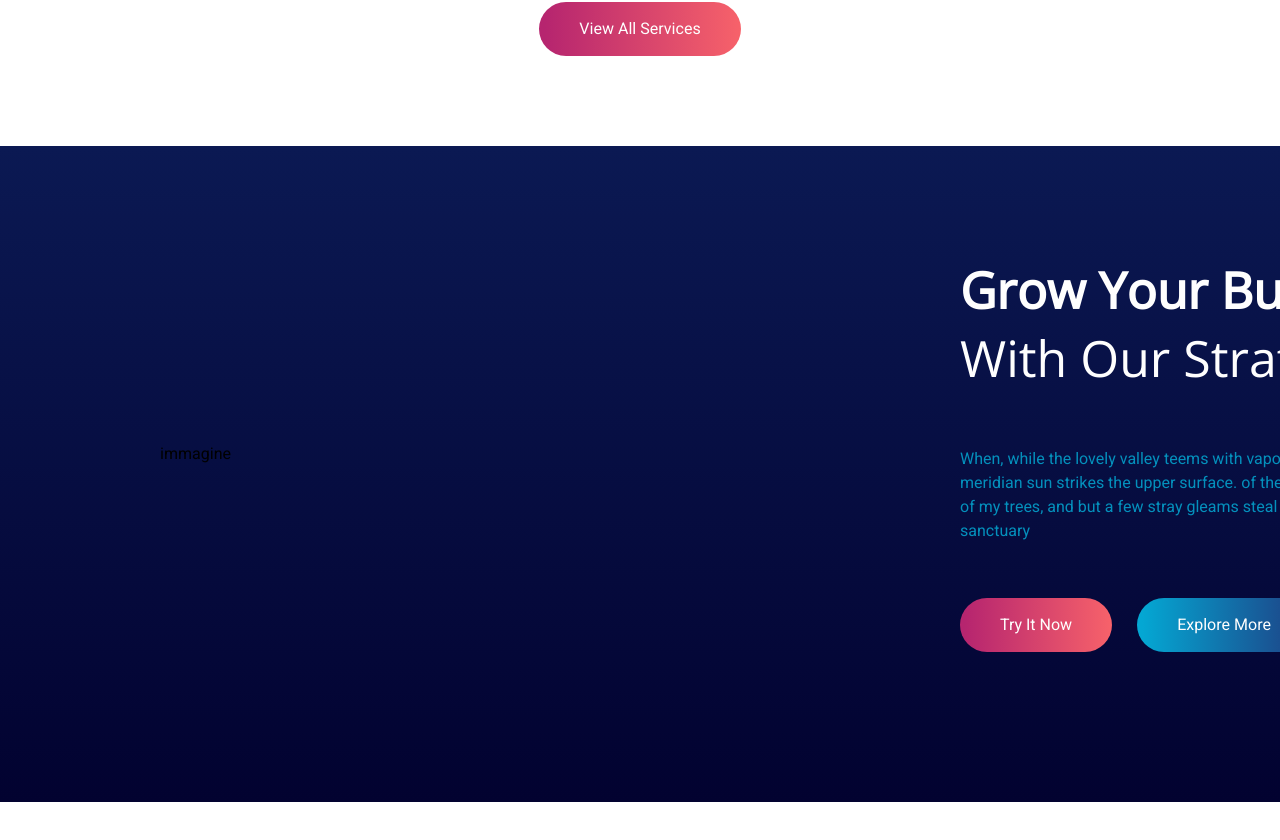
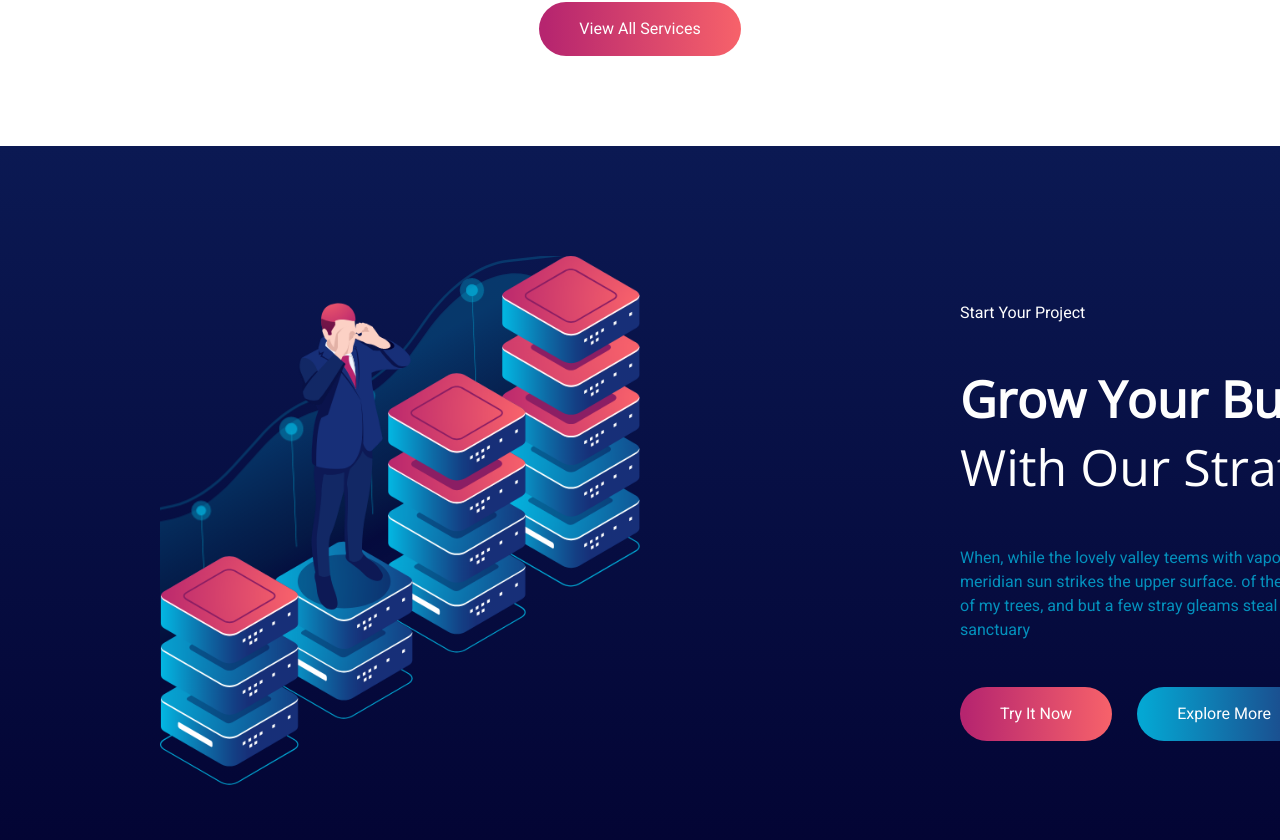
Before and after one commit to CaldatoLuca/proj-html-vuejs, a Vue app: page / in a window 1280 px wide. Shown: the part 1843-2683 px from the top of the page. Before the commit the page ends 2645 px from the top, so only its background shows below. Built offline with nearby package versions, Linux system fonts and the light colour scheme.

Commit message:
feat: syp images

```diff
--- a/src/components/MainSection2.vue
+++ b/src/components/MainSection2.vue
@@ -20,15 +20,19 @@ export default {
 </script>
 
 <template>
-  <section class="start-your-project">
+  <section class="start-your-project text-white">
     <div class="container flex justify-content-around align-items-center">
       <!-- *left part -->
-      <div class="left-syp">
-        <div>immagine</div>
+      <div class="left-syp relative">
+        <img class="men-data" src="../assets/img/men-data.png" alt="Men Data" />
       </div>
 
       <!-- *right part image -->
       <div class="right-syp">
+        <!-- section title -->
+        <div class="section-title">Start Your Project</div>
+
+        <!-- section text -->
         <CommonTitleTextBtns :text="commonTitleTextBts" />
       </div>
     </div>
@@ -42,14 +46,20 @@ export default {
   background: linear-gradient(0deg, $bg-blue-dark 0%, $bg-blue-light 100%);
   .left-syp {
     width: 30%;
+    background-image: url(../assets/img/nemoodar.png);
+    background-repeat: no-repeat;
+    background-position: 160% 10%;
   }
   .right-syp {
     width: 30%;
+    .section-title {
+      margin-bottom: 40px;
+    }
     :deep(.title) {
-      margin-bottom: 55px;
+      margin-bottom: 45px;
     }
     :deep(.text-blue) {
-      margin-bottom: 55px;
+      margin-bottom: 45px;
     }
   }
 }
```
Also changed, not shown: src/assets/img/men-data.png (added), src/assets/img/nemoodar.png (added).
